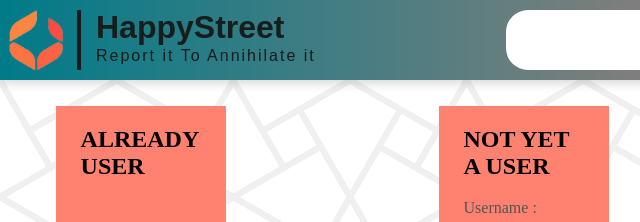
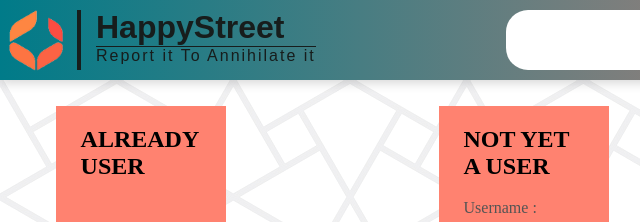
Before and after one commit to kv-ohwtfyb/APP-LINFO1212, a plain HTML site: page web/templates/login.html in a window 1280 px wide. Shown: the top 222 px of the page, 0-640 px from the left. Drawn offline with Linux system fonts and the light colour scheme.

Commit message:
Little cganges

```diff
--- a/web/static/css/report.css
+++ b/web/static/css/report.css
@@ -50,6 +50,7 @@ header img{
     height: 1px;
     border-color: #171D1C;
     margin: 0;
+    background-color: #171D1C;
 }
 
 #moto{
```
Also changed, not shown: web/templates/report.html (+0 -1 lines).
